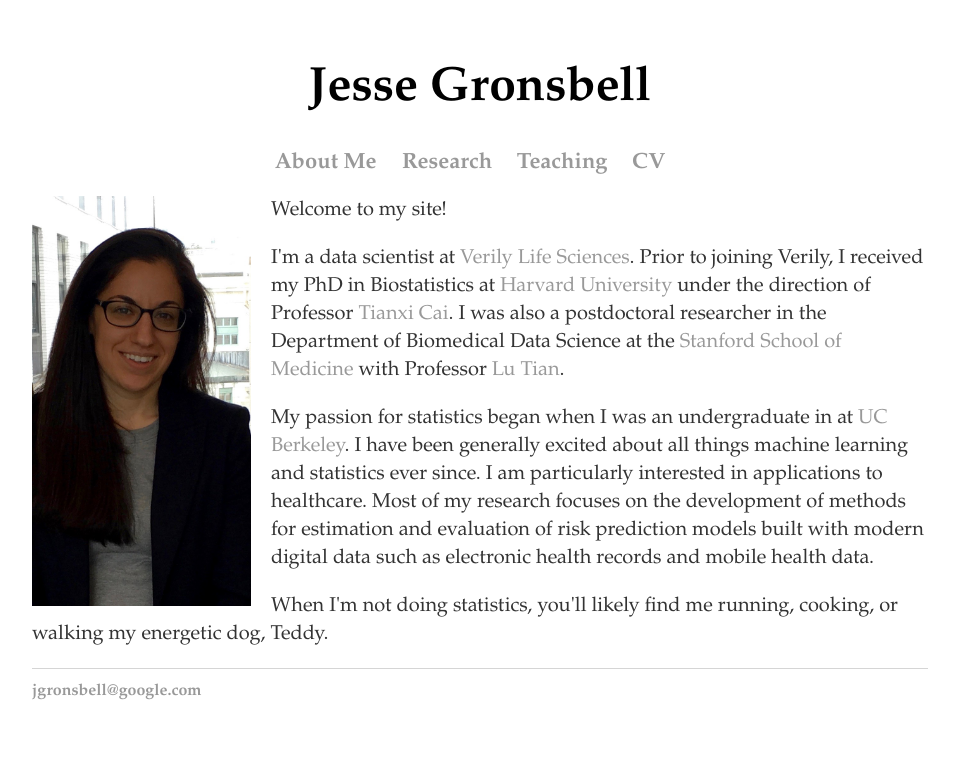
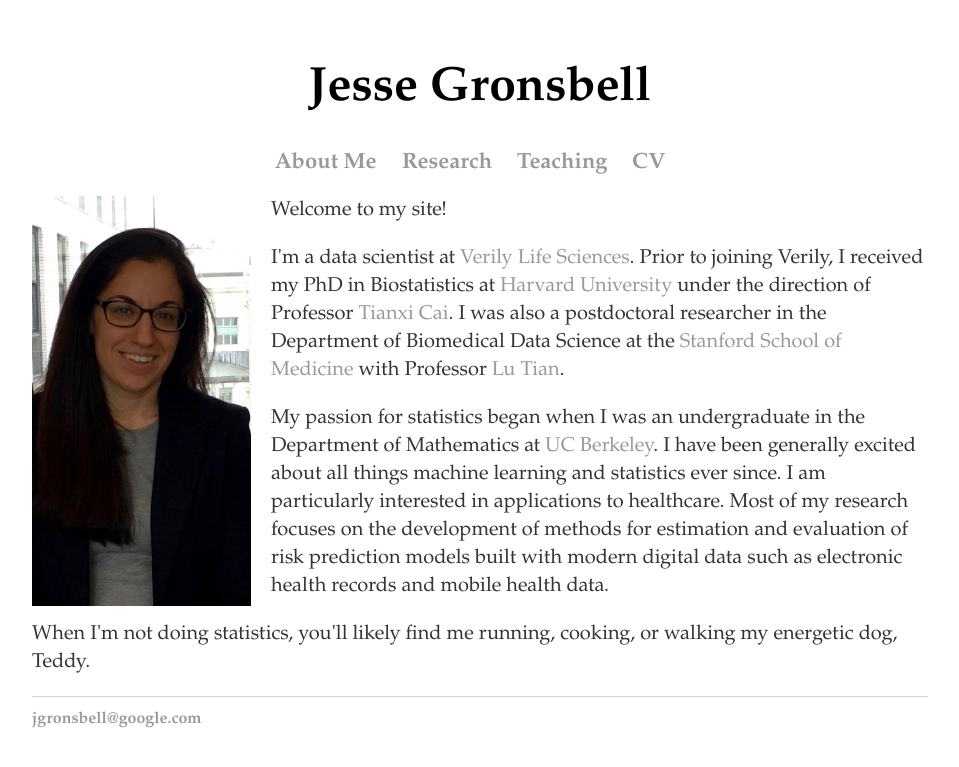
Before and after one commit to jgrons/old_website, a Jekyll site: the page built from index.html, in a window 1280 px wide. Shown: the top 767 px of the page, without its empty margins (160-1119 px from the left). Built offline with Jekyll 4.4.1, drawn with Linux system fonts in a browser that asks for light colours.

Commit message:
Update index.html

```diff
--- a/index.html
+++ b/index.html
@@ -27,7 +27,7 @@
 	</p>
 
 	<p style="font-size:20px; font-family: palatino">
-		My passion for statistics began when I was an undergraduate in at <a href="https://math.berkeley.edu/">UC Berkeley</a>.
+		My passion for statistics began when I was an undergraduate in the Department of Mathematics at <a href="https://math.berkeley.edu/">UC Berkeley</a>.
 		I have been generally excited about all things machine learning and statistics ever since.
 		I am particularly interested in applications to healthcare.  Most of my research focuses on the development
 		of methods for estimation and evaluation of risk prediction models built with
```
